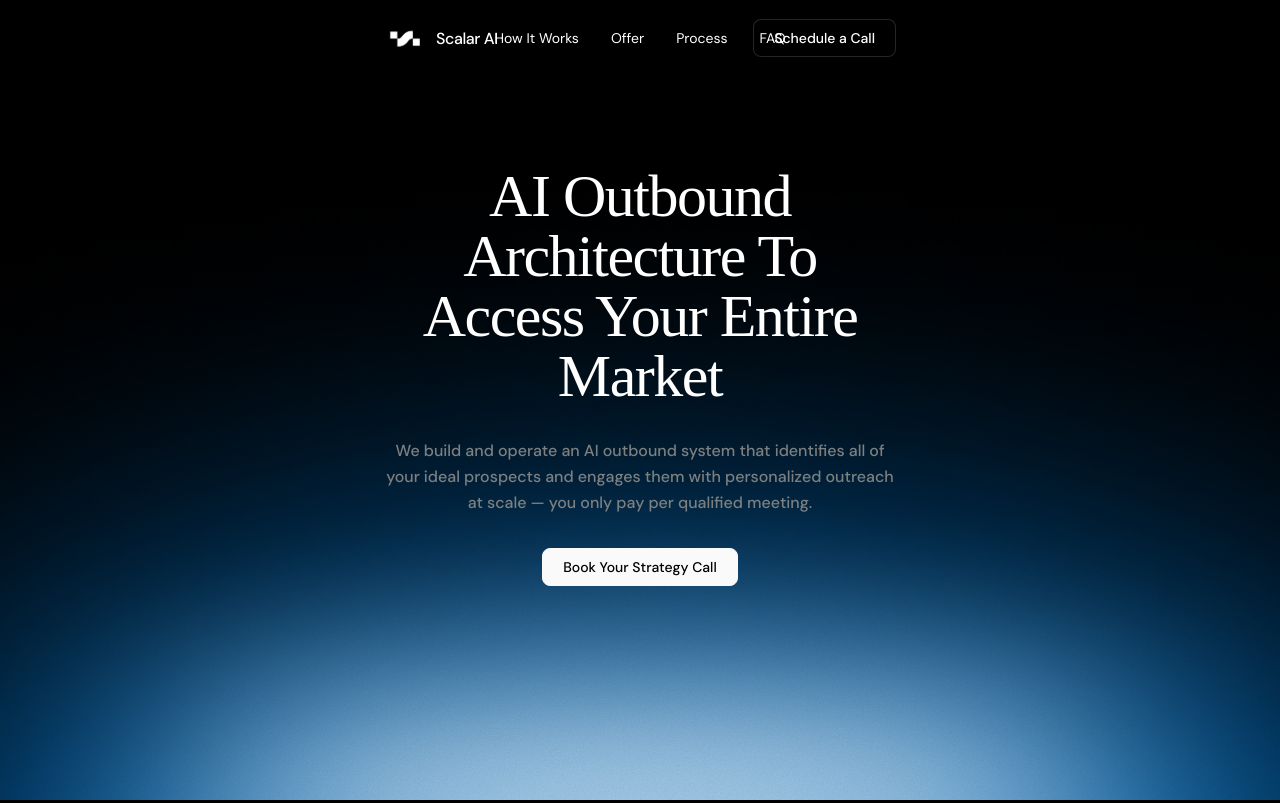
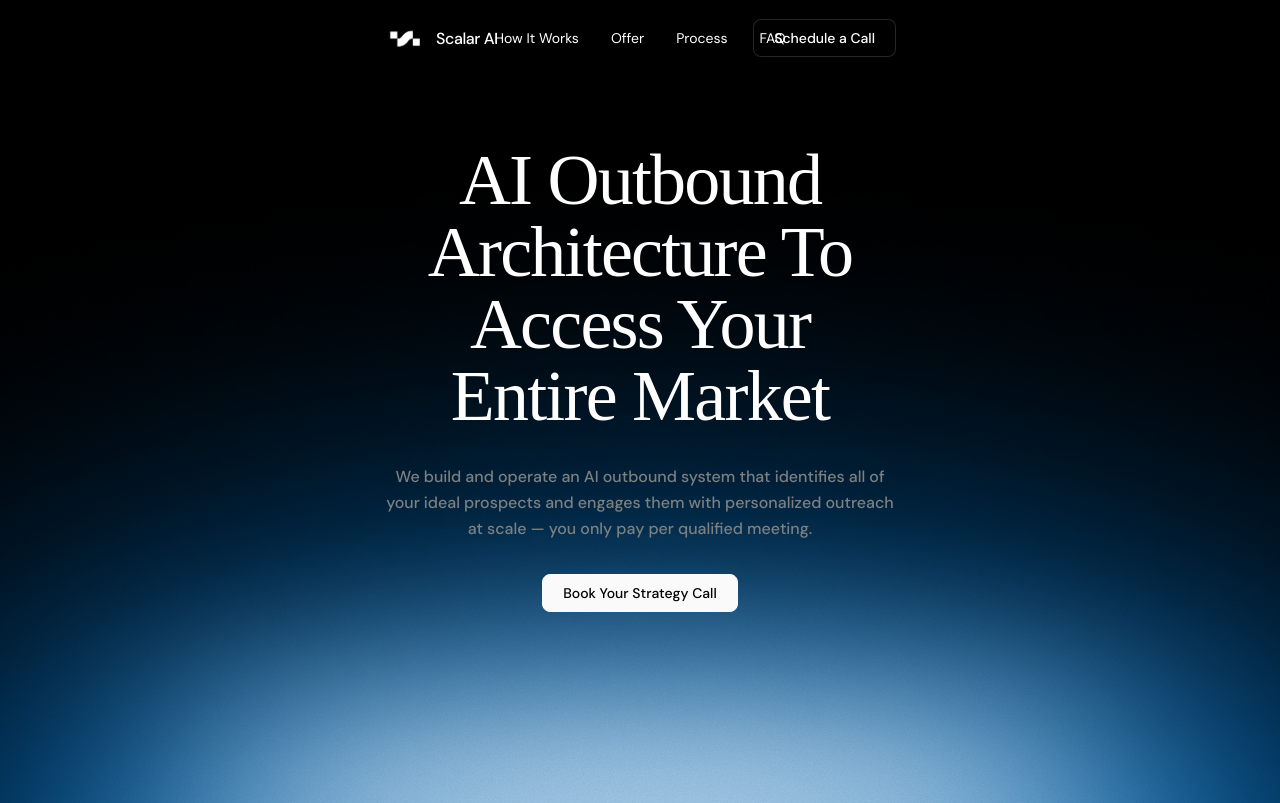
Before and after one commit to HenrikFrs/scalar_website, a React (Vite) app: page / in a window 1280 px wide. Shown: the top 803 px of the page. Built offline with nearby package versions, Linux system fonts and the light colour scheme; a web font is replaced by a local one.

Commit message:
Made hero title bigger vor VSL recording

```diff
--- a/src/components/Header.jsx
+++ b/src/components/Header.jsx
@@ -254,7 +254,7 @@ export const Hero = () => {
       <div className="relative z-10 w-full flex flex-col items-center gap-10 pt-6 md:pt-12 text-center">
         {/* Title + Subtitle + CTA group */}
         <div className="flex flex-col items-center gap-8">
-          <h1 className="hero-element font-serif text-4xl md:text-6xl tracking-tight leading-[1.05] text-white max-w-4xl">
+          <h1 className="hero-element font-serif text-4xl md:text-7xl tracking-tight leading-[1.05] text-white max-w-5xl">
             AI Outbound Architecture To Access Your Entire Market
           </h1>
 
```
